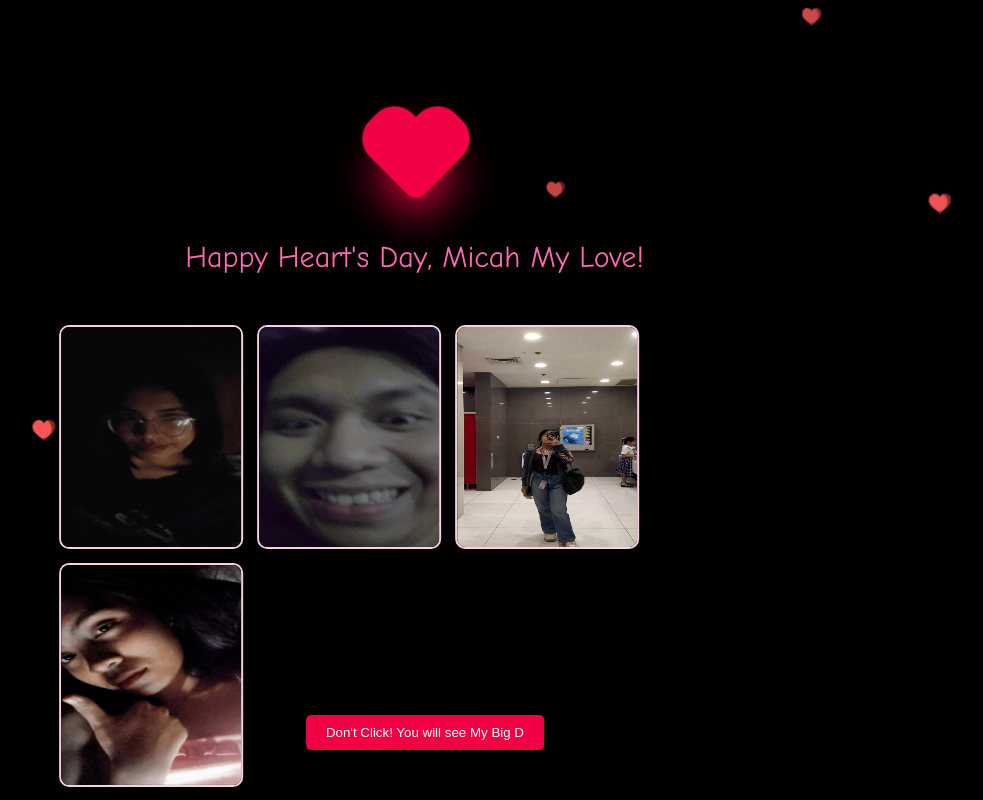
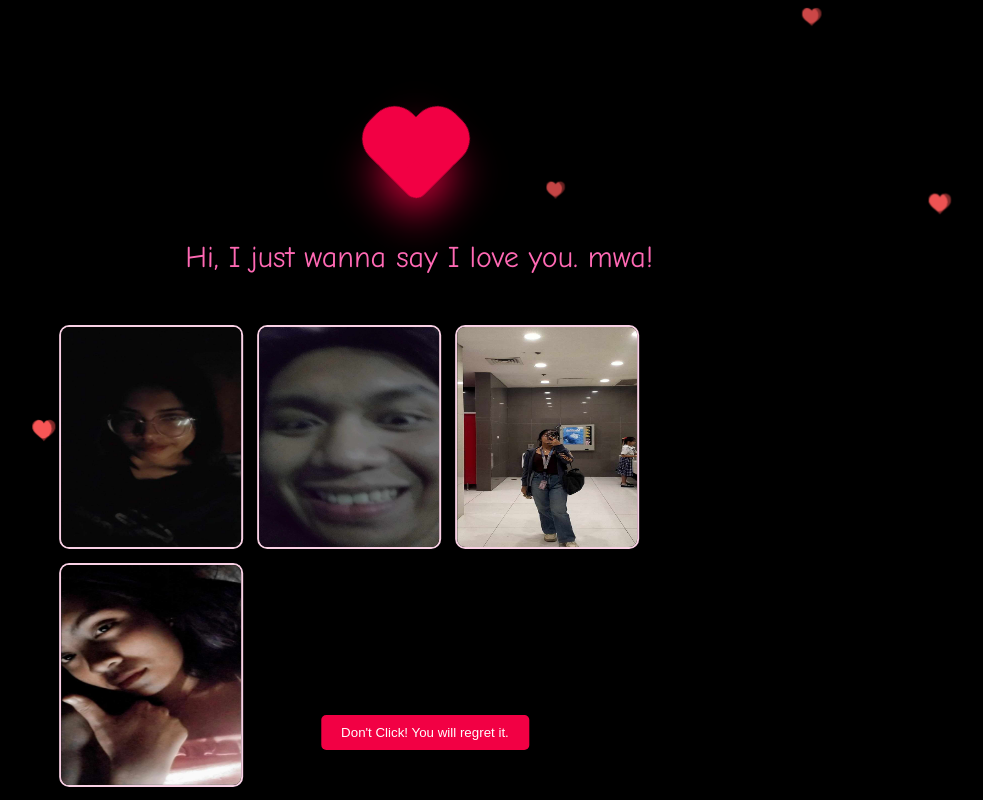
Before and after one commit to Crlnthny/cards, a plain HTML site: page index.html in a window 1280 px wide. Both pictures are taken after a click on the element 640 px from the left and 400 px from the top of the page. Shown: the whole page, without its empty margins (224-1207 px from the left). Drawn offline with Linux system fonts and the light colour scheme.

Commit message:
Update index.html

```diff
--- a/index.html
+++ b/index.html
@@ -324,7 +324,7 @@
 
 <body>
     <div class="heart" id="heart"></div>
-    <div class="text" id="text" style="display: none;"> Happy Heart's Day, Micah My Love!</div>
+    <div class="text" id="text" style="display: none;"> Hi, I just wanna say I love you. mwa!</div>
     <div class="pictures" id="pictures">
       <!-- Wrap the second heart inside an anchor tag -->
         <img class="picture" src="images/1.jpg" alt="Image 1">
@@ -332,7 +332,7 @@
         <img class="picture" src="images/3.jpg" alt="Image 3">
         <img class="picture" src="images/4.jpg" alt="Image 4">
         <div class="button-container">
-          <button class="button" onclick="window.location.href='flower.html'">Don't Click! You will see My Big D</button>
+          <button class="button" onclick="window.location.href='flower.html'">Don't Click! You will regret it.</button>
         </div>
     </div>
 
```
